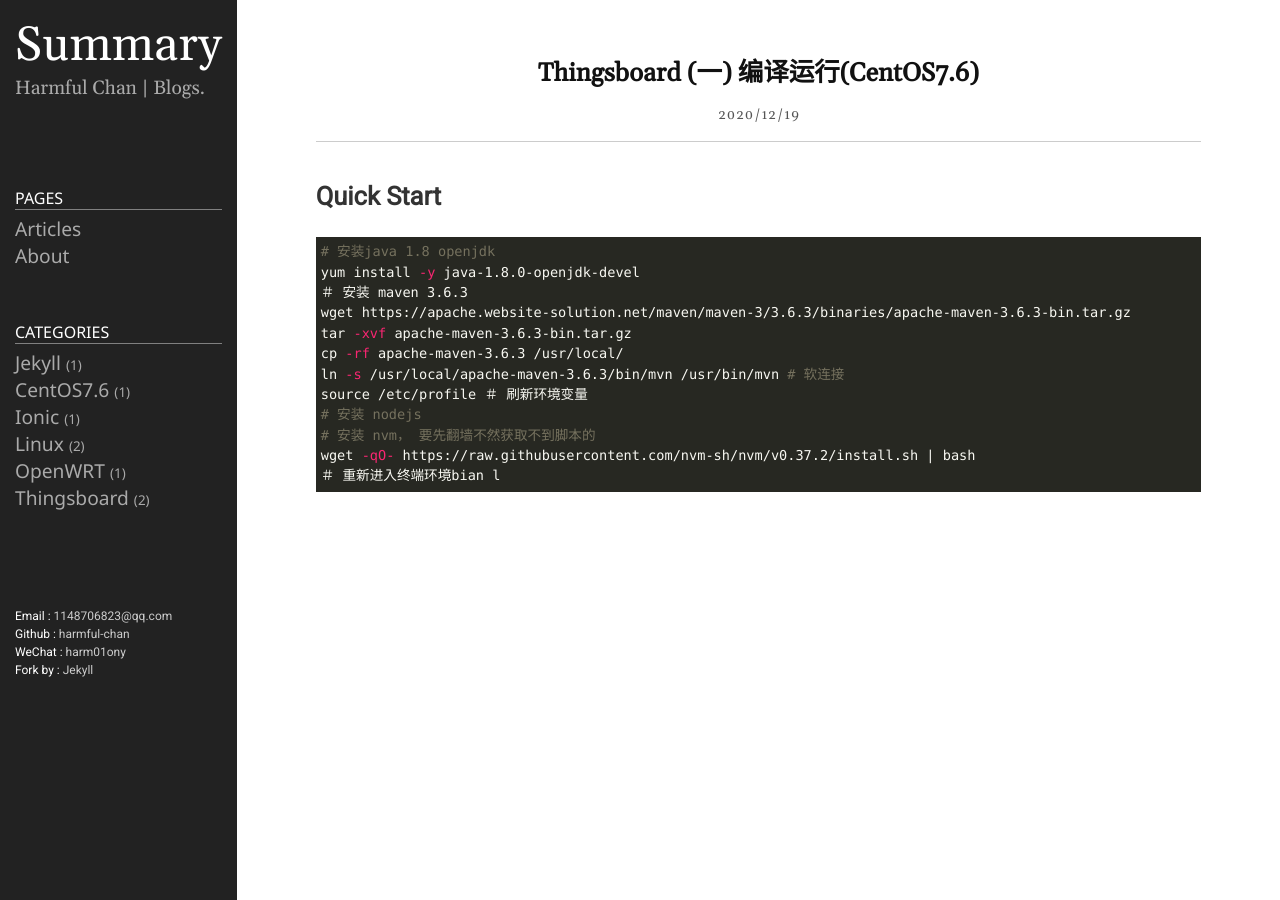
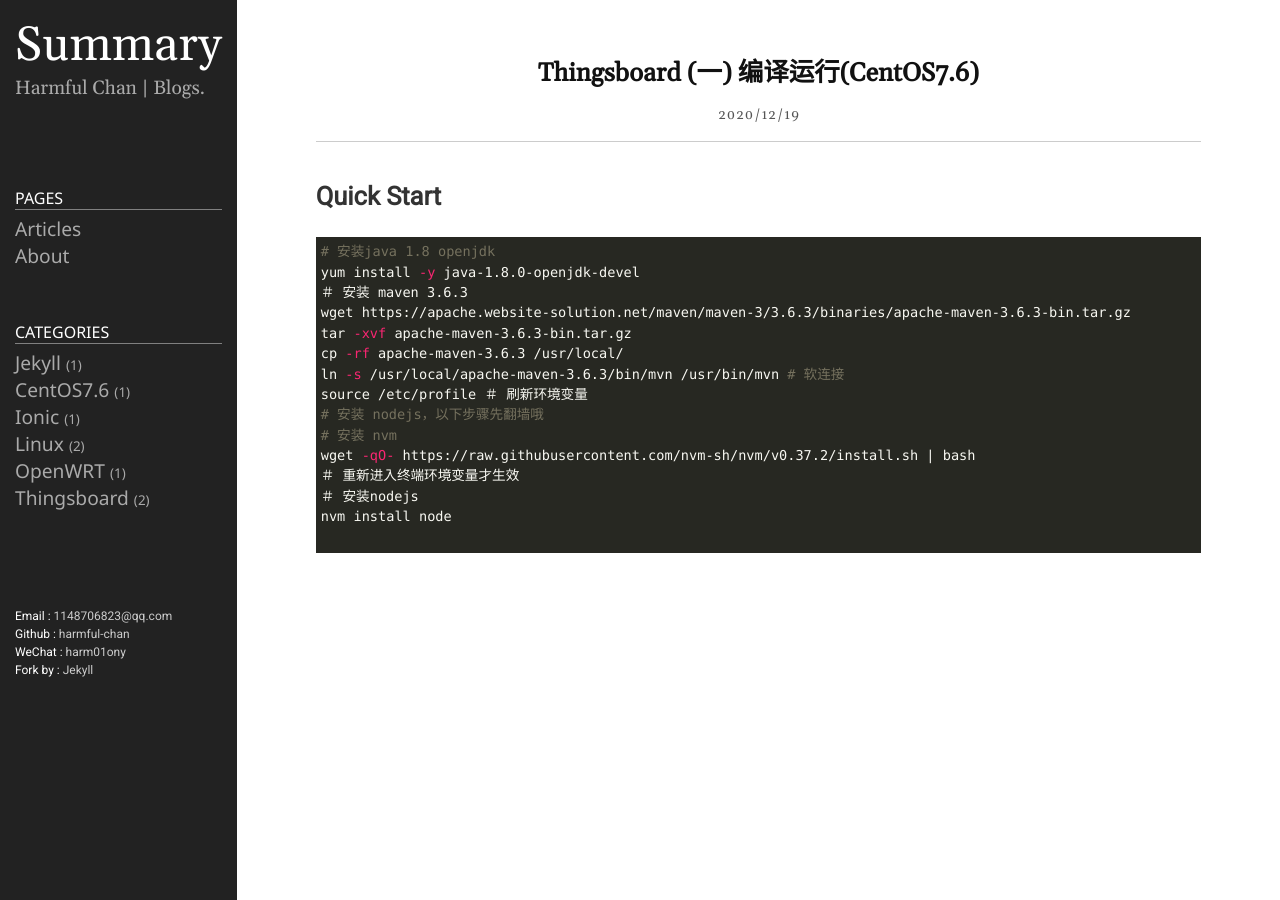
Before and after one commit to harmful-chan/pages, a Jekyll site: the page built from _posts/2020-12-19-Thingsboard-(一)-编译运行.md, in a window 1280 px wide. Built offline with Jekyll 4.4.1, drawn with Linux system fonts in a browser that asks for light colours.

Commit message:
_posts/2020-12-19-Thingsboard-(一)-编译运行.md updated from https://stackedit.io/

````diff
--- a/_posts/2020-12-19-Thingsboard-(一)-编译运行.md
+++ b/_posts/2020-12-19-Thingsboard-(一)-编译运行.md
@@ -14,13 +14,16 @@
 cp -rf apache-maven-3.6.3 /usr/local/
 ln -s /usr/local/apache-maven-3.6.3/bin/mvn /usr/bin/mvn # 软连接
 source /etc/profile ＃ 刷新环境变量
-# 安装 nodejs
-# 安装 nvm， 要先翻墙不然获取不到脚本的
+# 安装 nodejs，以下步骤先翻墙哦
+# 安装 nvm
 wget -qO- https://raw.githubusercontent.com/nvm-sh/nvm/v0.37.2/install.sh | bash
-＃ 重新进入终端环境bian l
+＃ 重新进入终端环境变量才生效
+＃ 安装nodejs
+nvm install node
+
 ```
 
 <!--stackedit_data:
-eyJoaXN0b3J5IjpbLTE1NTI2NjU0MSwtMTI2MTE0MjgwOCwxMz
+eyJoaXN0b3J5IjpbMTQyODc1NTczNywtMTI2MTE0MjgwOCwxMz
 czMjI5MDYwXX0=
 -->
````
